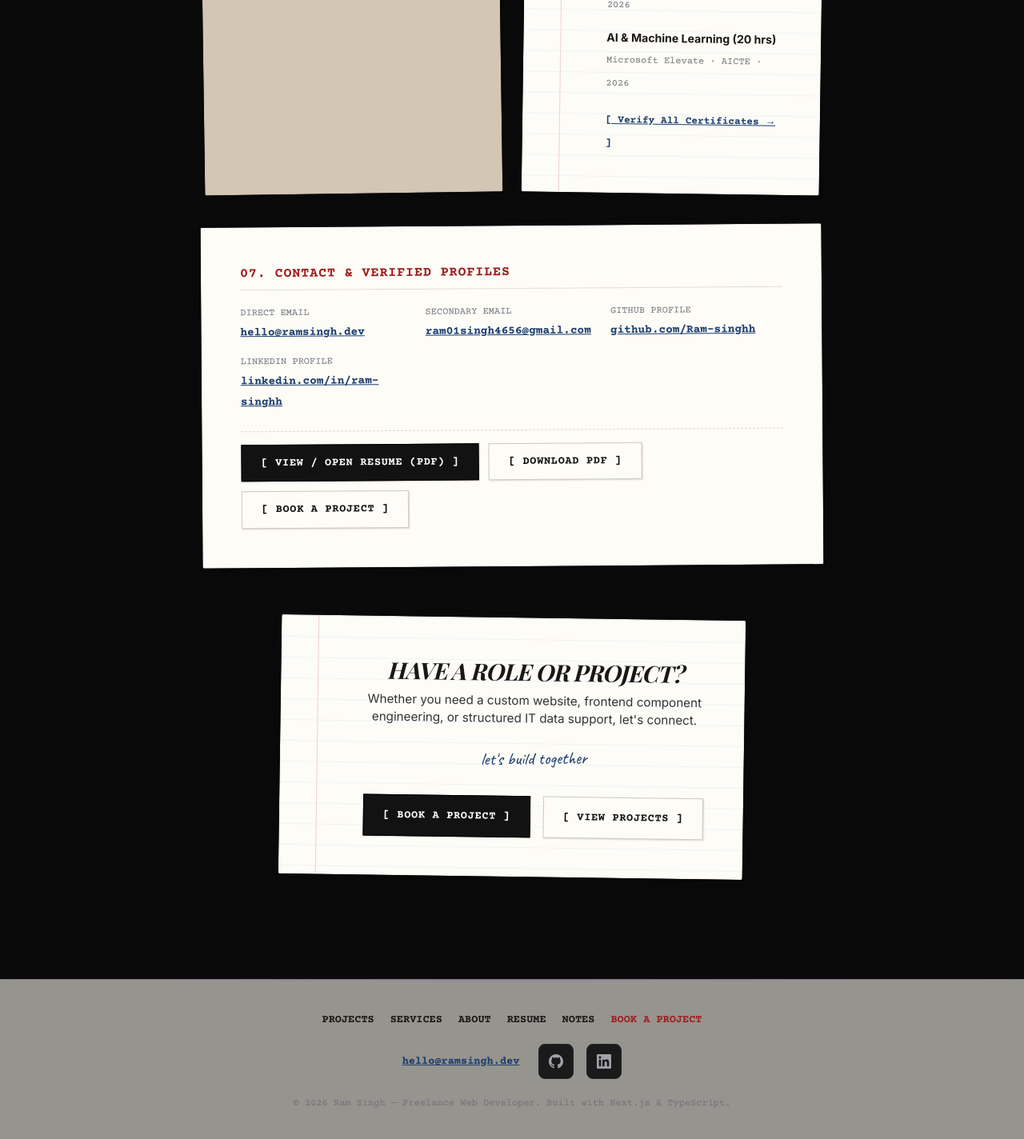
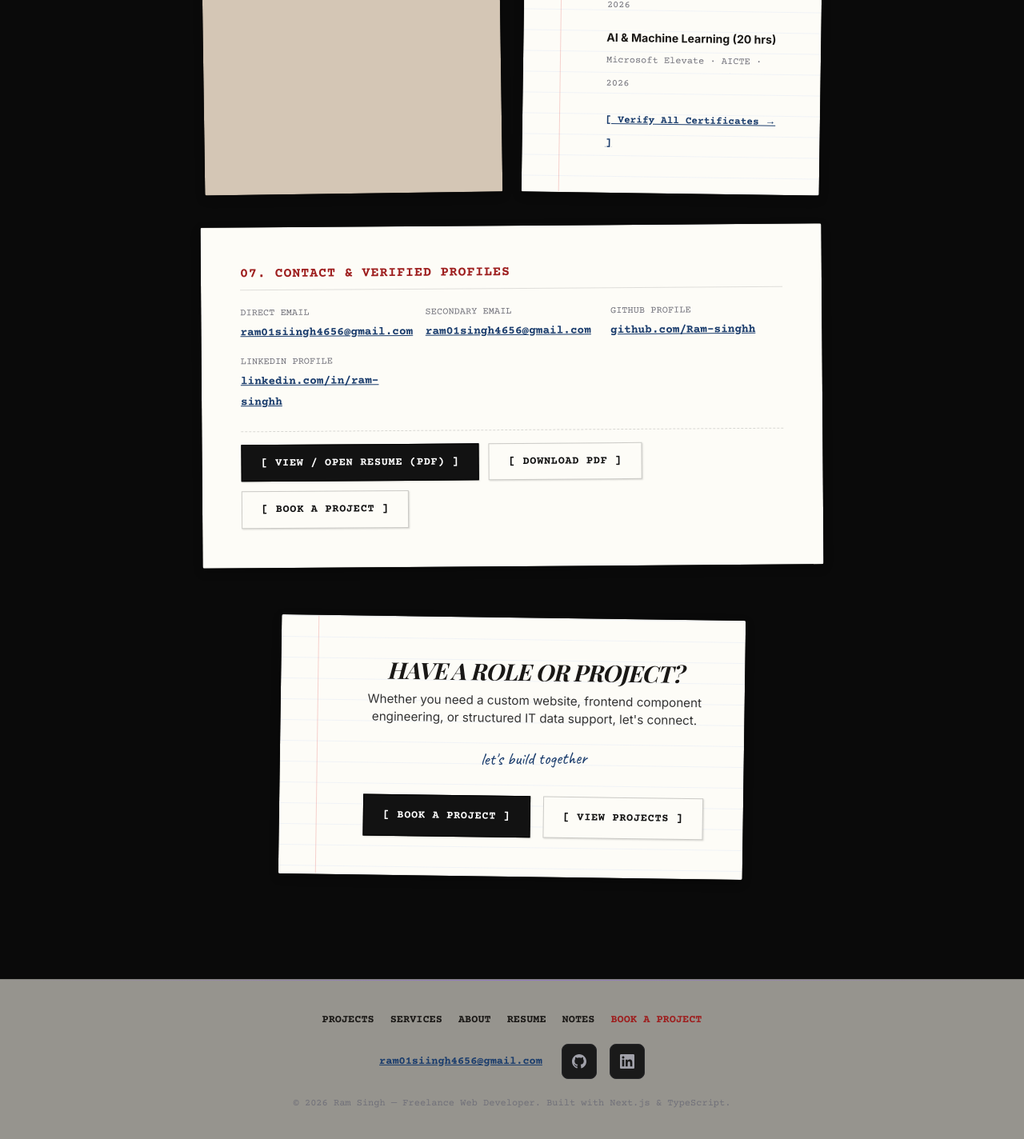
Before and after one commit to ram-singhh/portfolio, a Next.js app: page /resume in a window 1280 px wide. Shown: the part 3905-5329 px from the top of the page at 80% size. Built offline with nearby package versions, Linux system fonts and the light colour scheme.

Commit message:
email updated

```diff
--- a/app/contact/page.tsx
+++ b/app/contact/page.tsx
@@ -291,7 +291,7 @@ export default function Contact() {
                 </p>
                 <div style={{ marginTop: "1rem" }}>
                   <HandwrittenNote color="pencil" tilt={-1.5} fontSize="1.05rem">
-                    or email directly: hello@ramsingh.dev
+                    or email directly: ram01siingh4656@gmail.com
                   </HandwrittenNote>
                 </div>
               </Paper>
--- a/app/page.tsx
+++ b/app/page.tsx
@@ -537,7 +537,7 @@ export default function Home() {
               Send me your project brief. We can discuss your website parameters, frontend requirements, reference designs, and desired timeline.
             </p>
             <p style={{ fontFamily: "var(--font-mono)", fontSize: "0.85rem", color: "var(--color-ink-blue)", marginBottom: "1.5rem" }}>
-              Email directly: <a href="mailto:hello@ramsingh.dev" style={{ color: "var(--color-ink-blue)", textDecoration: "underline", fontWeight: 700 }}>hello@ramsingh.dev</a>
+              Email directly: <a href="mailto:ram01siingh4656@gmail.com" style={{ color: "var(--color-ink-blue)", textDecoration: "underline", fontWeight: 700 }}>ram01siingh4656@gmail.com</a>
             </p>
 
             <div style={{ margin: "1.5rem 0" }}>
--- a/app/resume/page.tsx
+++ b/app/resume/page.tsx
@@ -666,10 +666,10 @@ export default function ResumePage() {
                     Direct Email
                   </span>
                   <a
-                    href="mailto:hello@ramsingh.dev"
+                    href="mailto:ram01siingh4656@gmail.com"
                     style={{ fontFamily: "var(--font-mono)", fontSize: "0.9rem", color: "var(--color-ink-blue)", textDecoration: "underline", fontWeight: 700 }}
                   >
-                    hello@ramsingh.dev
+                    ram01siingh4656@gmail.com
                   </a>
                 </div>
 
--- a/components/layout/Footer.tsx
+++ b/components/layout/Footer.tsx
@@ -35,11 +35,11 @@ export default function Footer() {
           {/* Email CTA & Social Profiles */}
           <div style={{ display: "flex", alignItems: "center", justifyContent: "center", gap: "1.5rem", flexWrap: "wrap" }}>
             <a
-              href="mailto:hello@ramsingh.dev"
+              href="mailto:ram01siingh4656@gmail.com"
               style={{ fontFamily: "var(--font-mono)", fontSize: "0.85rem", color: "var(--color-ink-blue)", textDecoration: "underline", fontWeight: 700 }}
-              aria-label="Email Ram Singh at hello@ramsingh.dev"
+              aria-label="Email Ram Singh at ram01siingh4656@gmail.com"
             >
-              hello@ramsingh.dev
+              ram01siingh4656@gmail.com
             </a>
 
             <div style={{ display: "flex", gap: "1rem", alignItems: "center" }} className="social-links">
--- a/lib/config.ts
+++ b/lib/config.ts
@@ -9,7 +9,7 @@ export const siteConfig = {
   links: {
     github: "https://github.com/Ram-singhh",
     linkedin: "https://www.linkedin.com/in/ram-singhh/",
-    email: "mailto:hello@ramsingh.dev",
+    email: "mailto:ram01siingh4656@gmail.com",
     discord: "https://discord.com/users/874953017227628554"
   }
 };
--- a/lib/email.ts
+++ b/lib/email.ts
@@ -82,7 +82,7 @@ export async function sendProjectInquiryEmail(
   data: ProjectInquiryData
 ): Promise<{ success: boolean; error?: string }> {
   const apiKey = process.env.RESEND_API_KEY;
-  const destinationEmail = process.env.CONTACT_EMAIL || "hello@ramsingh.dev";
+  const destinationEmail = process.env.CONTACT_EMAIL || "ram01siingh4656@gmail.com";
   // Resend default onboarding sender
   const senderEmail = process.env.CONTACT_SENDER || "onboarding@resend.dev";
   const fromAddress = formatSenderAddress(senderEmail);
```
